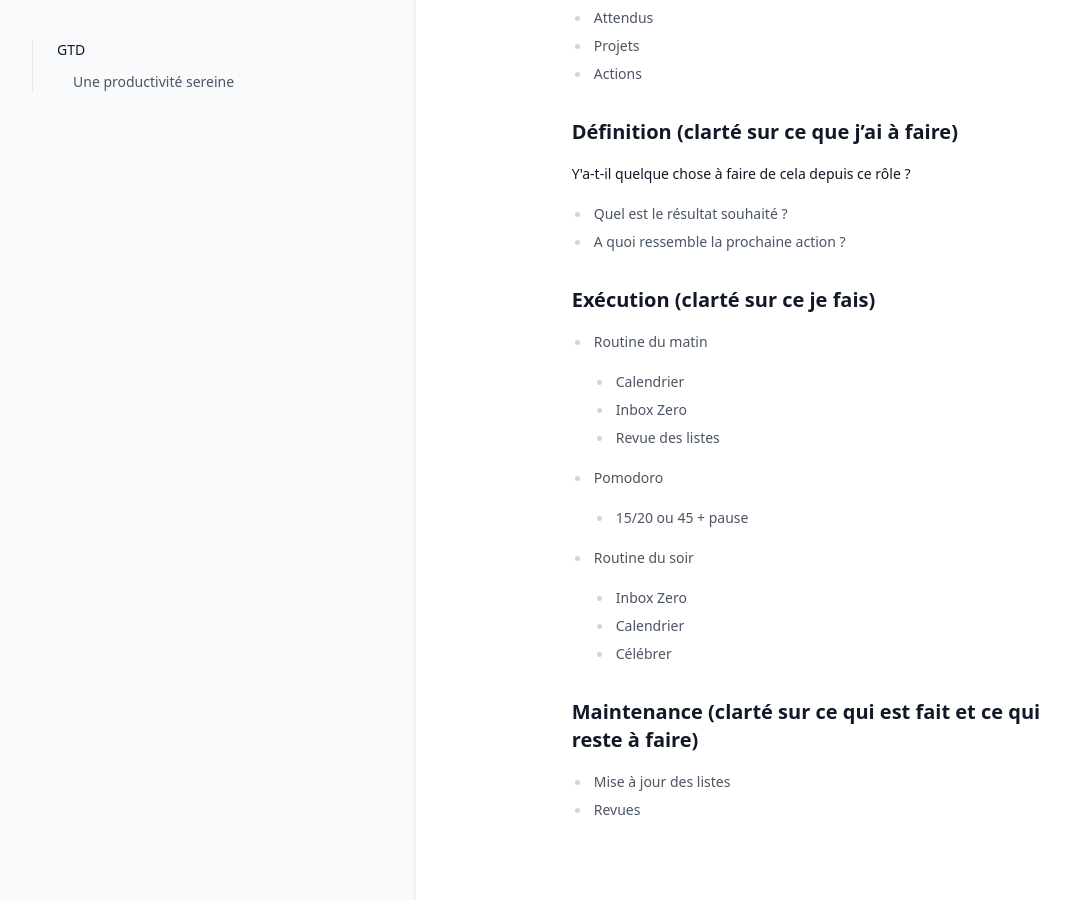
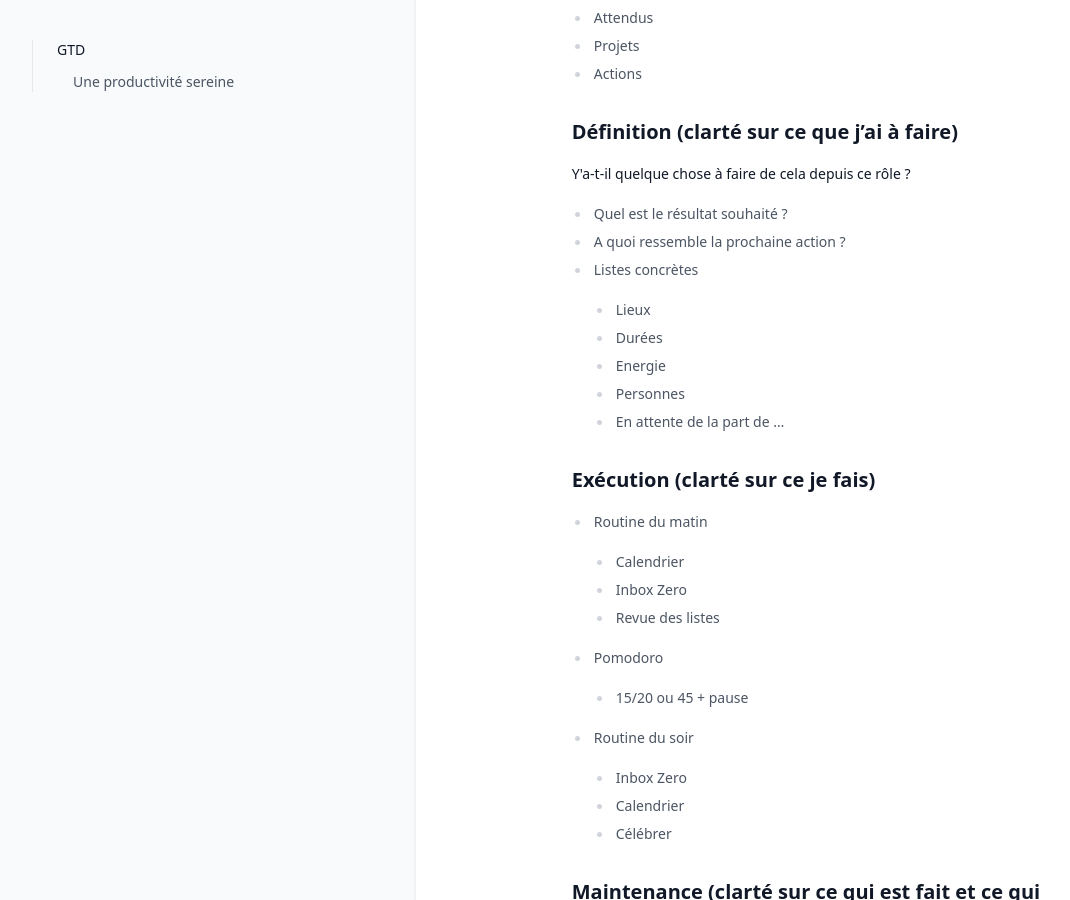
Before and after one commit to greglejeune/ebook, a Jekyll site: the page built from _gdp/2025-01-01-productivite.md, in a window 1280 px wide and 900 px high, scrolled down 581 px. Shown: the whole window, without its empty margins (0-1070 px from the left). Built offline with Jekyll 4.4.1, drawn with Linux system fonts in a browser that asks for light colours.

Commit message:
Update 2025-01-01-productivite.md

```diff
--- a/_gdp/2025-01-01-productivite.md
+++ b/_gdp/2025-01-01-productivite.md
@@ -41,6 +41,12 @@ source : "https://www.youtube.com/watch?v=i1K_IVTvXpY"
 
 - Quel est le résultat souhaité ?
 - A quoi ressemble la prochaine action ?
+- Listes concrètes
+  - Lieux
+  - Durées
+  - Energie
+  - Personnes
+  - En attente de la part de ...
 
 ## Exécution (clarté sur ce je fais)
 
```
